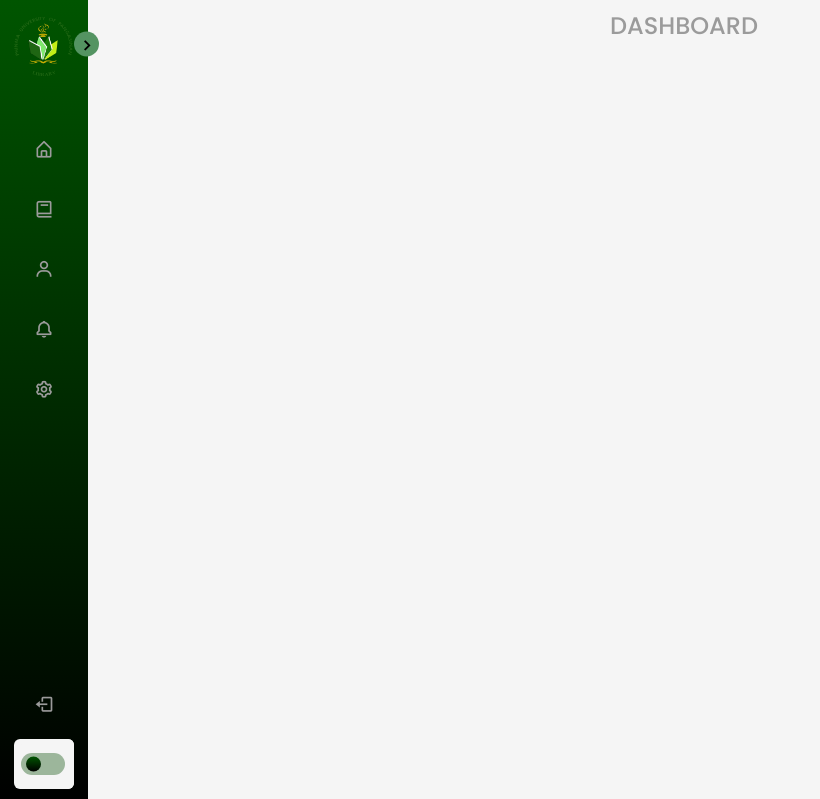
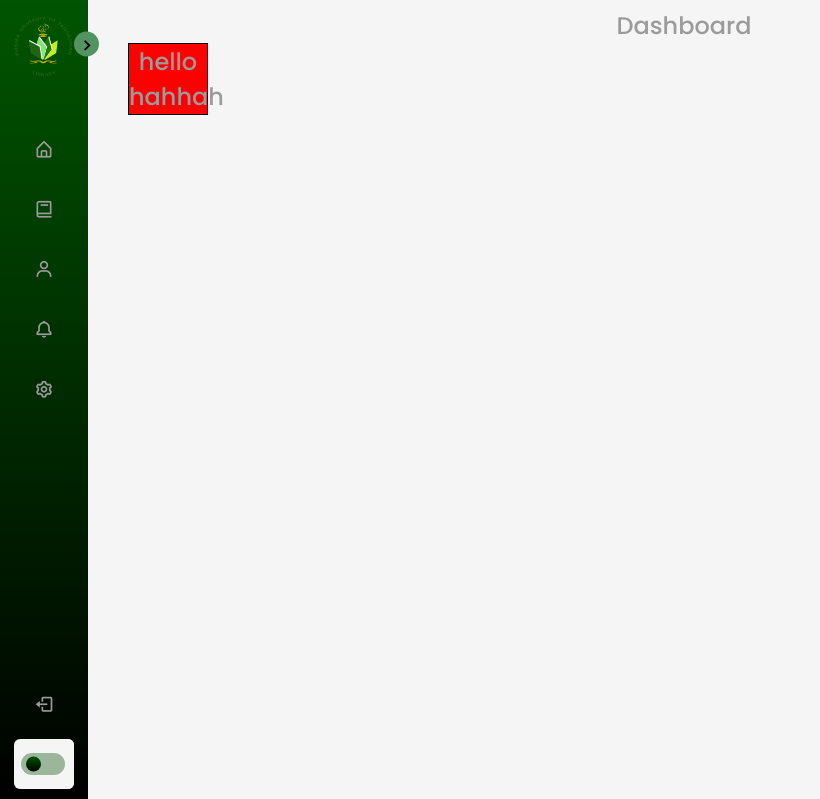
Before and after one commit to tolimatt/libtracker, a PHP site: page /dashboard.php in a window 1280 px wide. Shown: the top 799 px of the page, without its empty margins (0-820 px from the left). Run offline with PHP 8.4, Linux system fonts and the light colour scheme; a user stored in the database is signed in; data comes from the database, SQL or seed files in the repository.

Commit message:
Initial commit

```diff
--- a/addbook.php
+++ b/addbook.php
@@ -59,8 +59,8 @@ if ($_SERVER["REQUEST_METHOD"] == "POST") {
             <option value="CITE">CITE</option>
             <option value="CMA">CMA</option>
             <option value="CEA">CEA</option>
-            <option value="CAS">CEA</option>
-            <option value="CELA">CEA</option>
+            <option value="CAS">CAS</option>
+            <option value="CELA">CELA</option>
             <!-- Add more departments as needed -->
         </select>
         <button type="submit">Add Book</button>
--- a/dashboard1.css
+++ b/dashboard.css
@@ -313,3 +313,9 @@ body.dark .switch::before{
     transition: var(--tran-04);
     padding: 8px 40px;
 }
+
+div .dashboard-container{
+    background: red;
+    border: 1px solid black;
+    width: 5rem;
+}
--- a/dashboard.php
+++ b/dashboard.php
@@ -15,7 +15,7 @@ if (!isset($_SESSION['admin_logged_in'])) {
 
 
 
-        <link rel="stylesheet" href="dashboard1.css">
+        <link rel="stylesheet" href="dashboard.css">
         <link href='https://unpkg.com/boxicons@2.1.4/css/boxicons.min.css' rel='stylesheet'>
 
 
@@ -97,10 +97,14 @@ if (!isset($_SESSION['admin_logged_in'])) {
                 </li>
             </div>
         </div>
+
+
     </nav>
         <section id="dashboard"  class="home">
         <div class="home-content">
-            <div class="text">DASHBOARD</div>
+            <div class="text">Dashboard
+                <div class="dashboard-container">hello hahhah</div>
+            </div>
         </div>
         </section>
 
```
